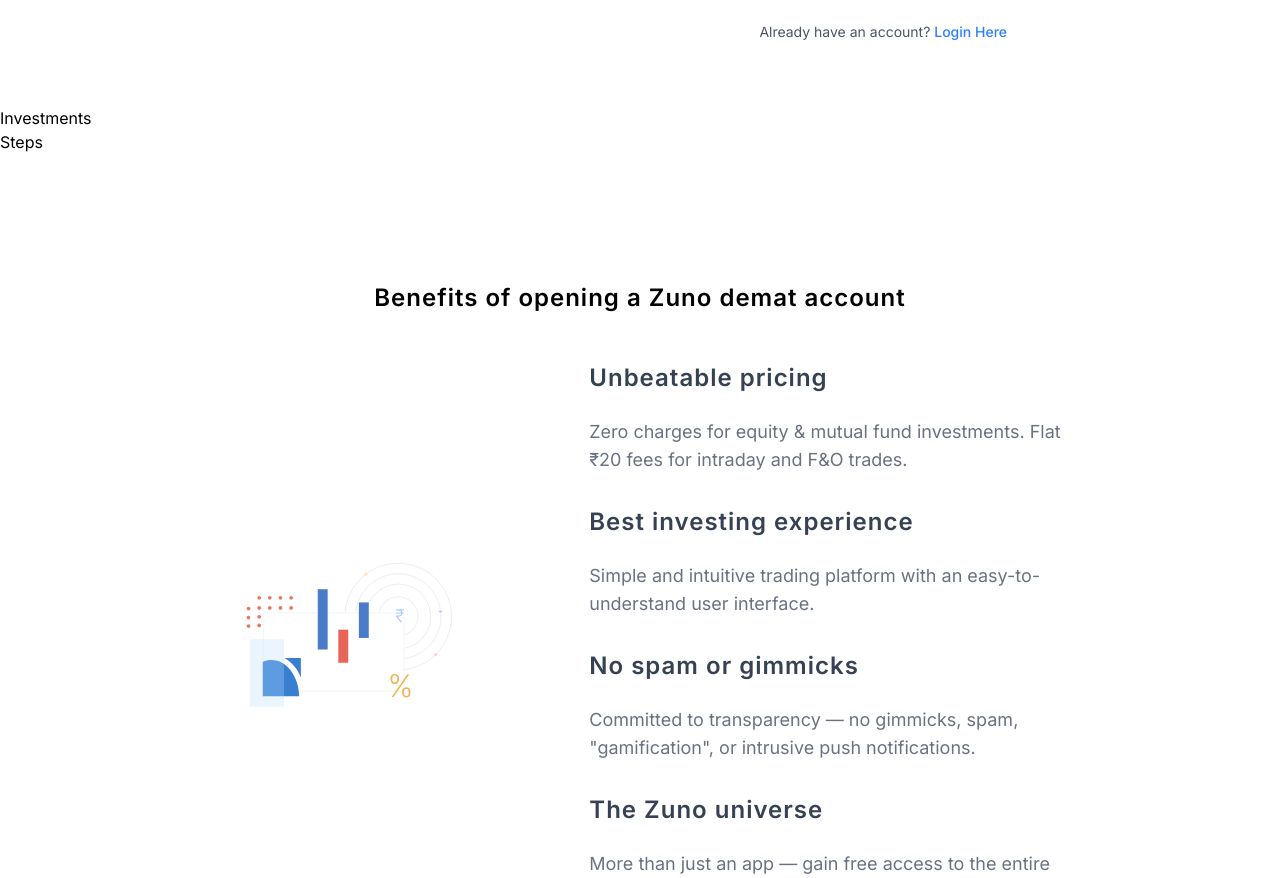
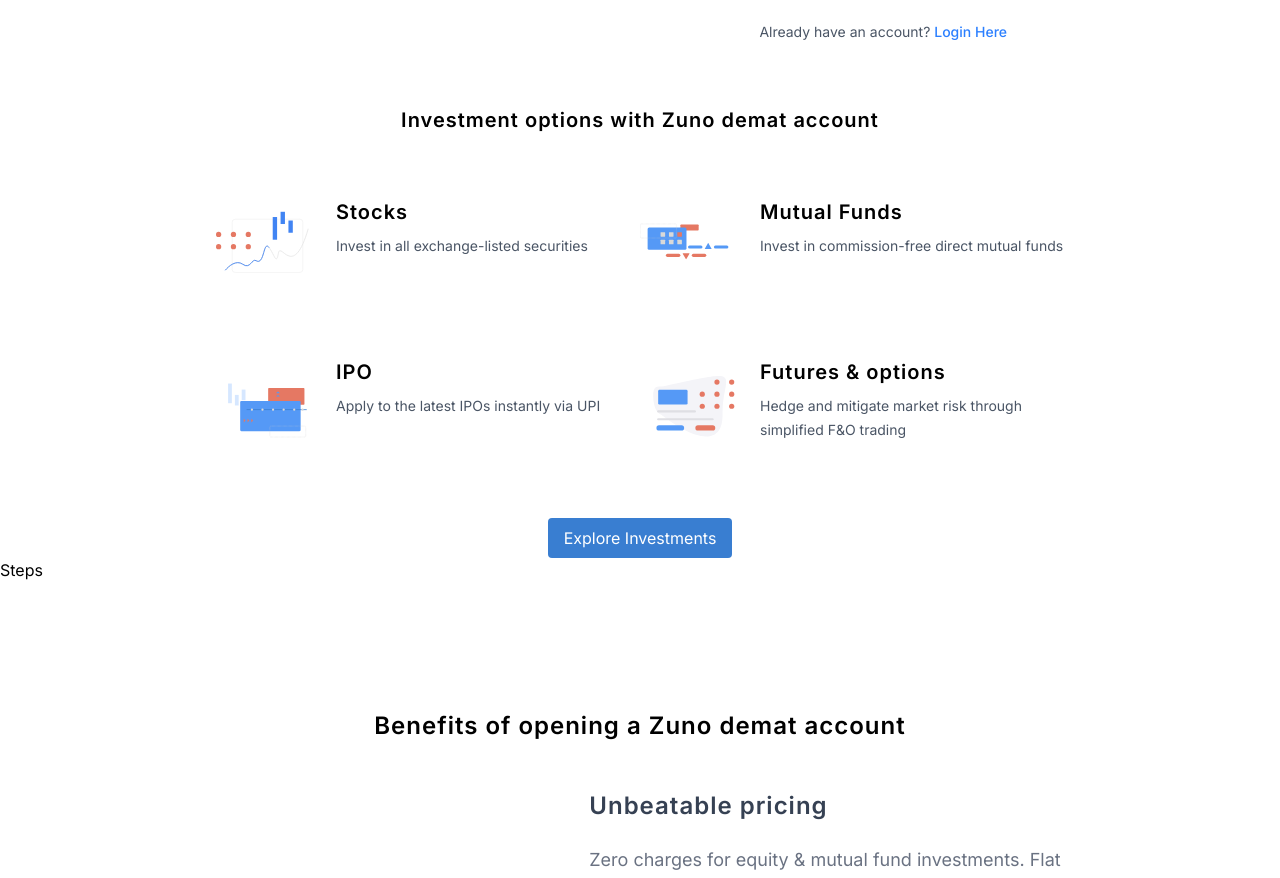
Before and after one commit to rcd-env/zuno, a React (Vite) app in the folder client/: page /signup in a window 1280 px wide. Shown: the part 798-1676 px from the top of the page. Built offline with nearby package versions, Linux system fonts and the light colour scheme.

Commit message:
add investment component

```diff
--- a/client/src/Pages/signup/Investments.jsx
+++ b/client/src/Pages/signup/Investments.jsx
@@ -1,7 +1,58 @@
 import React from "react";
 
 function Investments() {
-  return <div>Investments</div>;
+  const investmentOptions = [
+    {
+      title: "Stocks",
+      description: "Invest in all exchange-listed securities",
+      imgSrc: "/assets/images/stocks.svg",
+    },
+    {
+      title: "Mutual Funds",
+      description: "Invest in commission-free direct mutual funds",
+      imgSrc: "/assets/images/mutualFund.svg",
+    },
+    {
+      title: "IPO",
+      description: "Apply to the latest IPOs instantly via UPI",
+      imgSrc: "/assets/images/ipo.svg",
+    },
+    {
+      title: "Futures & options",
+      description:
+        "Hedge and mitigate market risk through simplified F&O trading",
+      imgSrc: "/assets/images/futureAndOptions.svg",
+    },
+  ];
+  return (
+    <div className="px-8 sm:px-54 mt-16">
+      <h2 className="text-xl text-center font-semibold">
+        Investment options with Zuno demat account
+      </h2>
+      <div className="mt-16 sm:mt-0  flex flex-col sm:flex-row  flex-wrap gap-8 sm:gap-0">
+        {investmentOptions.map((option, index) => (
+          <div key={index} className="sm:w-1/2 flex gap-6 sm:mt-16">
+            <img
+              src={option.imgSrc}
+              alt={option.title}
+              className="w-16 sm:w-24 h-16 sm:h-24 my-auto"
+            />
+            <div className="flex flex-col gap-2">
+              <h3 className="text-xl font-semibold">{option.title}</h3>
+              <p className="text-sm text-gray-600 leading-6">
+                {option.description}
+              </p>
+            </div>
+          </div>
+        ))}
+      </div>
+      <div className="text-center mt-16">
+        <button className="px-4 py-2 bg-[#397ED1] hover:bg-[#2c6bbf] text-white rounded cursor-pointer">
+          Explore Investments
+        </button>
+      </div>
+    </div>
+  );
 }
 
 export default Investments;
```
